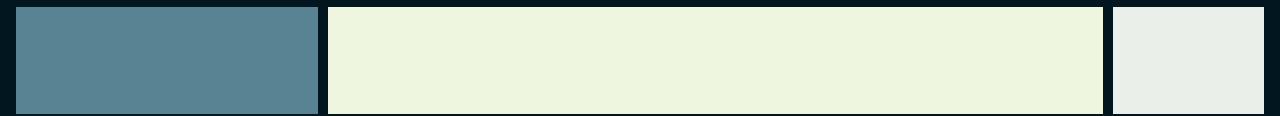
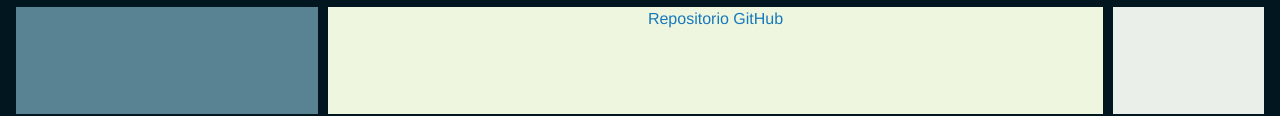
Before and after one commit to Rixmerz/CV-prueba-2, a plain HTML site: page index.html in a window 1280 px wide. Shown: the part 680-796 px from the top of the page. Drawn offline with nearby package versions, Linux system fonts and the light colour scheme.

Commit message:
footer listo
html se metio el contenido del footer con el link al repositorio github

```diff
--- a/index.html
+++ b/index.html
@@ -61,6 +61,7 @@
     </aside>
 
     <footer class="git">
+        <a href="https://github.com/Rixmerz/CV-prueba-2" onclick="redirigirPaginas()">Repositorio GitHub</a>
     </footer>
 
     <!-- Puro diseño esto -->
```
